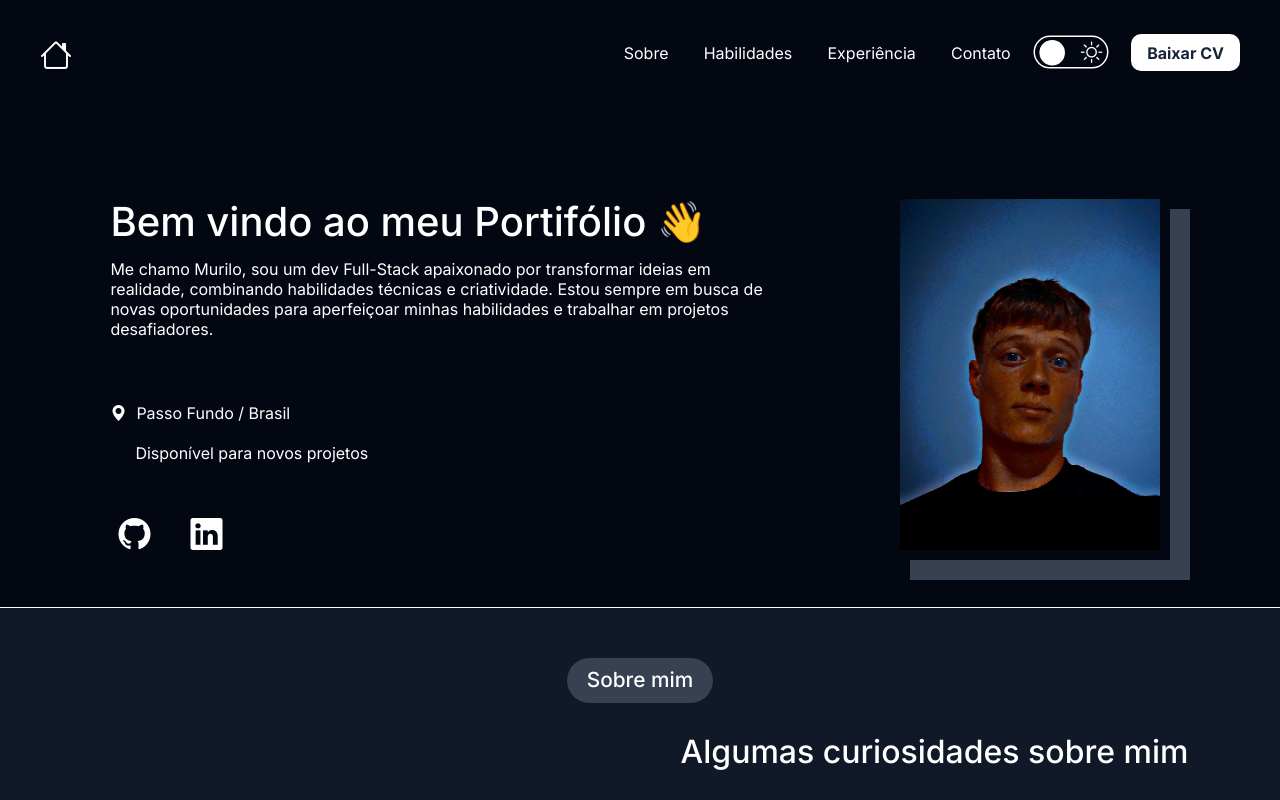
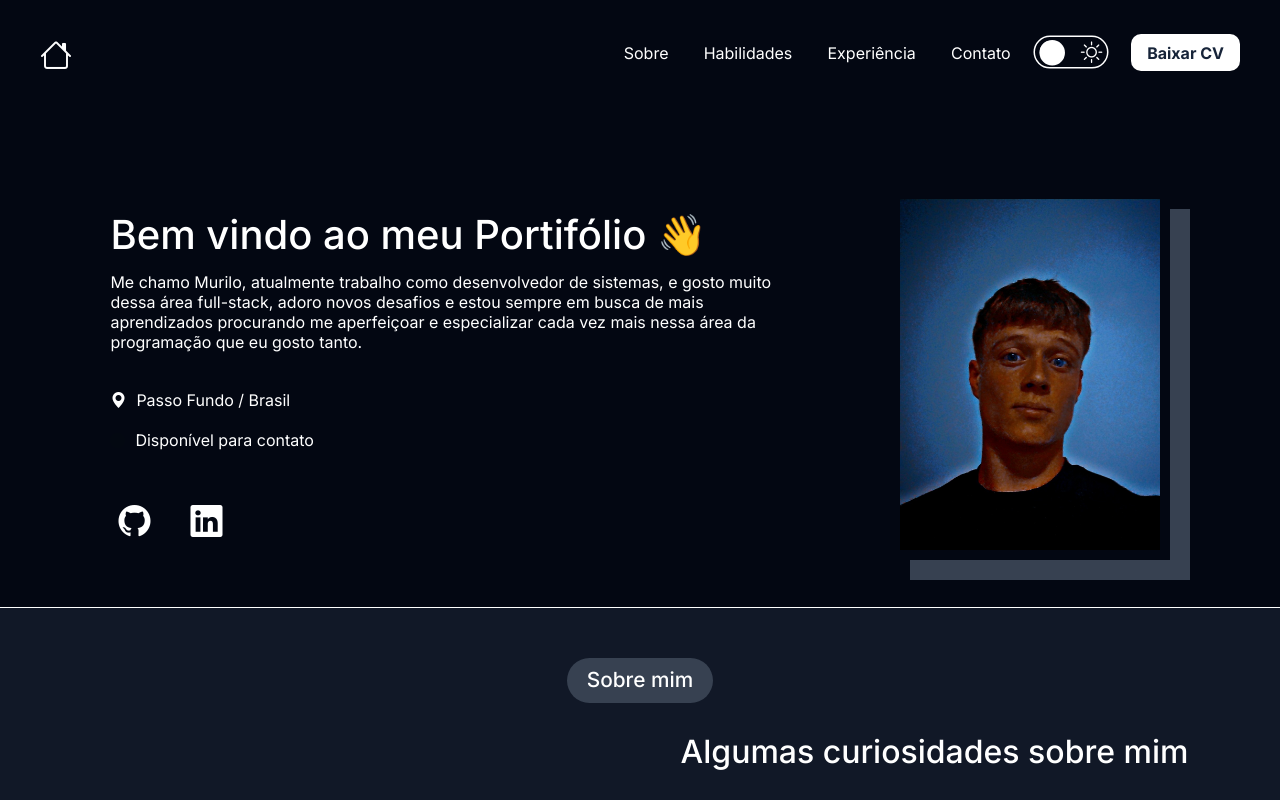
Before and after one commit to muriloklein/portfolio, a Next.js app: page / in a window 1280 px wide. Shown: the top 800 px of the page. Built offline with nearby package versions, Linux system fonts and the light colour scheme.

Commit message:
Modificado Seção de apresentação

```diff
--- a/src/Sass/SectionWelcome.sass
+++ b/src/Sass/SectionWelcome.sass
@@ -53,7 +53,7 @@
   display: flex
   gap: .625rem
   align-items: center
-  padding-top: 1.875rem
+  padding-top: .275rem
 
   p
     margin-top: 1rem
--- a/src/components/SectionWelcome/index.tsx
+++ b/src/components/SectionWelcome/index.tsx
@@ -8,10 +8,10 @@ const SectionWelcome = () => {
       <div id="welcomeText">
         <h1 id="welcomeTextTitle">Bem vindo ao meu Portifólio 👋</h1>
         <p id="welcomeTextParagraph">
-          Me chamo Murilo, sou um dev Full-Stack apaixonado por transformar
-          ideias em realidade, combinando habilidades técnicas e criatividade.
-          Estou sempre em busca de novas oportunidades para aperfeiçoar minhas
-          habilidades e trabalhar em projetos desafiadores.
+          Me chamo Murilo, atualmente trabalho como desenvolvedor de sistemas, e
+          gosto muito dessa área full-stack, adoro novos desafios e estou sempre
+          em busca de mais aprendizados procurando me aperfeiçoar e especializar
+          cada vez mais nessa área da programação que eu gosto tanto.
         </p>
         <div id="welcomeTextLocationText">
           <i className="bi-geo-alt-fill icons"></i>
@@ -19,7 +19,7 @@ const SectionWelcome = () => {
         </div>
         <div id="welcomeTextOnlineText">
           <div></div>
-          <p>Disponível para novos projetos</p>
+          <p>Disponível para contato</p>
         </div>
         <div id="welcomeTextLinks">
           <Link href="https://github.com/muriloklein" target="_blank">
```
